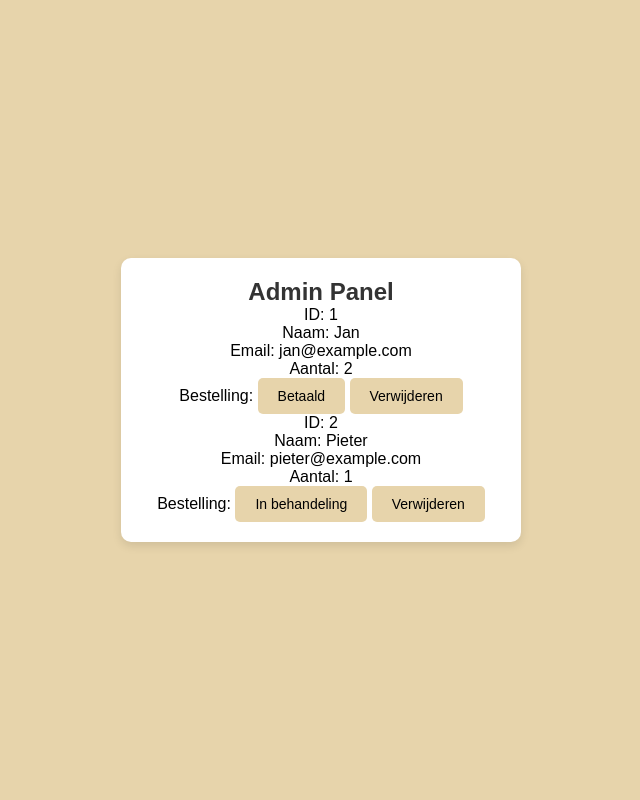
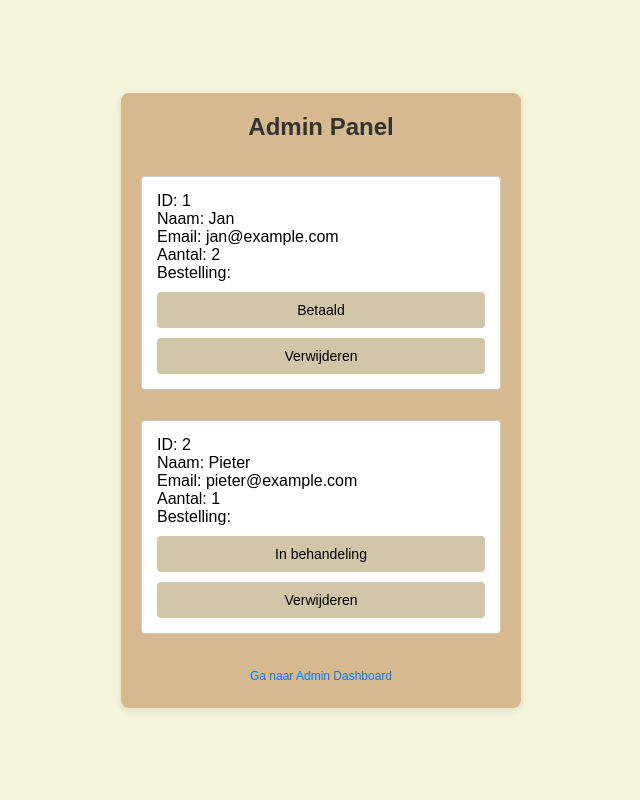
Before and after one commit to jds-11/project-apotheek-, a PHP site: page /admin/AdminPanel.html in a window 1280 px wide. Shown: the whole page, without its empty margins (319-959 px from the left). Run offline with PHP 8.4, Linux system fonts and the light colour scheme.

Commit message:
updated admin panel
styling added and a extra link element in html

```diff
--- a/admin/AdminPanel.html
+++ b/admin/AdminPanel.html
@@ -8,7 +8,7 @@
 
 </head>
 <body>
-    <div class="container">
+    <div class="admincontainer">
         <h2>Admin Panel</h2>
         <div class="order-item">
             <p>ID: 1</p>
@@ -24,6 +24,8 @@
             <p>Aantal: 1</p>
             <p>Bestelling: <button>In behandeling</button> <button>Verwijderen</button></p>
         </div>
+        <a href="/homepage/index.html" class="link">Ga naar Admin Dashboard</a>
+        </div>
 </body>
 
 </html>
--- a/css/style.css
+++ b/css/style.css
@@ -124,3 +124,86 @@ a:hover {
     max-width: 150px; /* Pas de grootte aan indien nodig */
     height: auto;
 }
+
+body {
+    font-family: Arial, sans-serif;
+    background-color: #f5f5dc;
+    /* Crème achtergrondkleur */
+    display: flex;
+    justify-content: center;
+    align-items: center;
+    height: 100vh;
+    /* Volledige hoogte van het venster */
+    margin: 0;
+    /* Geen standaard marge */
+}
+
+.admincontainer {
+    display: flex;
+    flex-direction: column;
+    align-items: center;
+    background-color: #d6b98f;
+    /* Achtergrondkleur */
+    padding: 20px;
+    border-radius: 8px;
+    box-shadow: 0 2px 10px rgba(0, 0, 0, 0.1);
+    width: 400px;
+    /* Breedte van de container */
+}
+
+h2 {
+    color: #333;
+    margin-bottom: 20px;
+    /* Ruimte onder de titel */
+}
+
+.order-item {
+    margin: 15px 0;
+    padding: 15px;
+    border: 1px solid #ccc;
+    border-radius: 4px;
+    background-color: #ffffff;
+    /* Witte achtergrond voor bestellingen */
+    transition: box-shadow 0.3s;
+    /* Animatie voor hover effect */
+    width: 100%;
+    /* Volledige breedte van de container */
+}
+
+.order-item:hover {
+    box-shadow: 0 4px 20px rgba(0, 0, 0, 0.2);
+    /* Schaduw bij hover */
+}
+
+button {
+    background-color: #d1c6a7;
+    /* Crème tint voor knoppen */
+    color: black;
+    border: none;
+    padding: 10px;
+    border-radius: 4px;
+    cursor: pointer;
+    width: 100%;
+    margin-top: 10px;
+    /* Ruimte tussen knoppen */
+    transition: background-color 0.3s;
+    /* Animatie voor hover effect */
+}
+
+button:hover {
+    background-color: #c3b09a;
+    /* Donkerder crème tint bij hover */
+}
+
+.link {
+    display: block;
+    margin-top: 20px;
+    /* Ruimte boven de link */
+    color: #007bff;
+    text-decoration: none;
+}
+
+.link:hover {
+    text-decoration: underline;
+    /* Onderstreping bij hover */
+}
```
